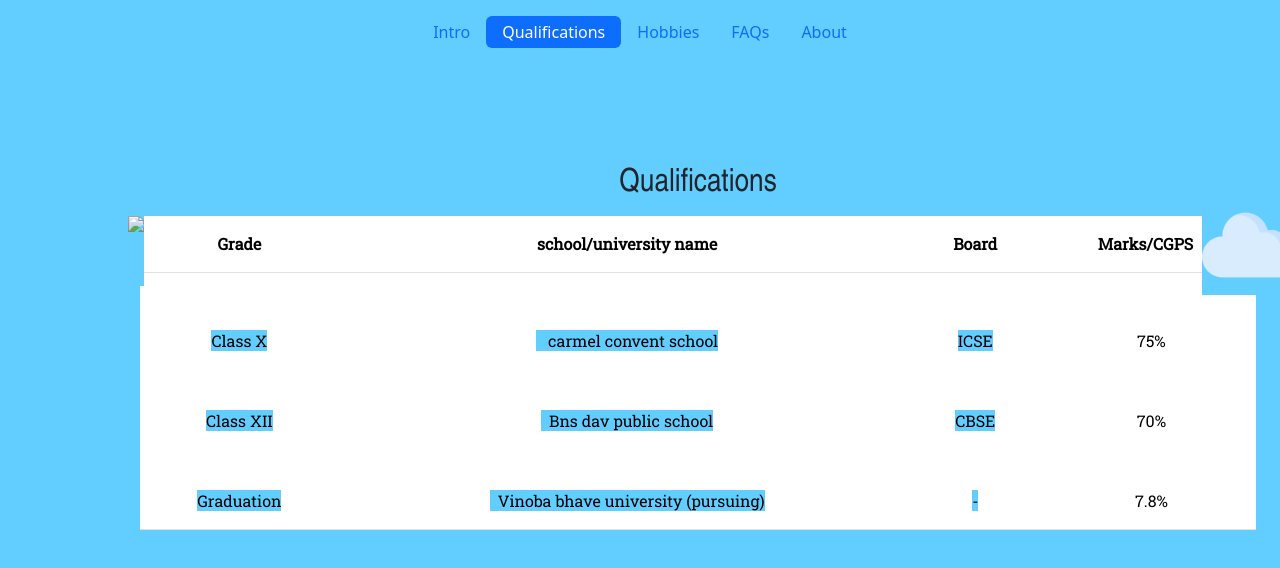
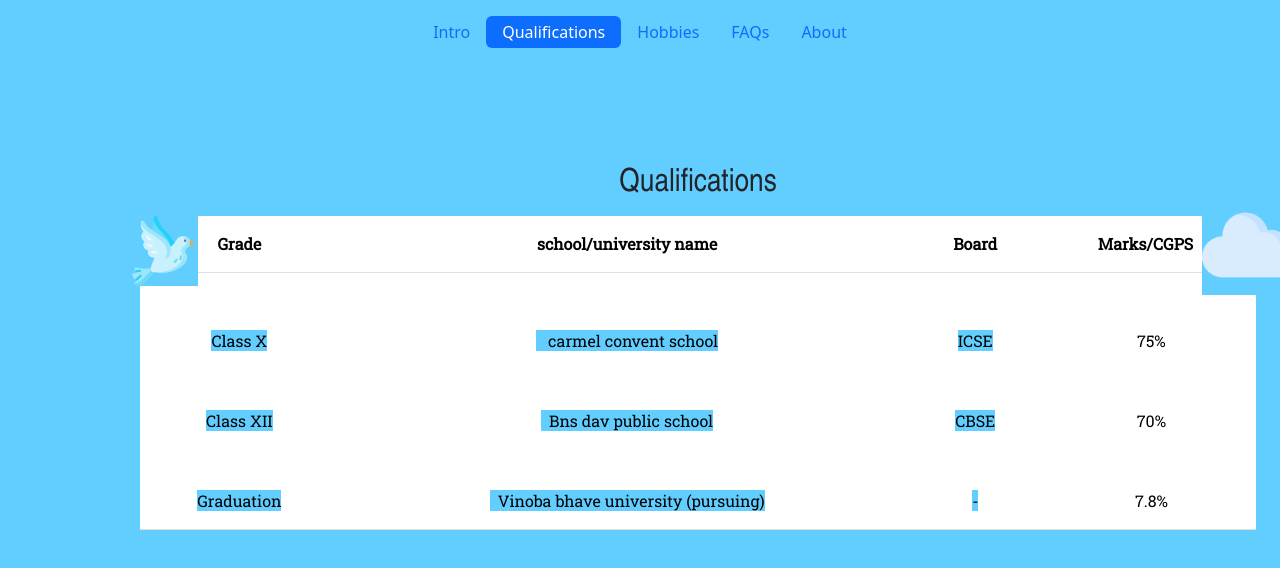
Before and after one commit to ADIB-AFSAR/Adib_Portfolio, a plain HTML site: page qualifications.html in a window 1280 px wide. Shown: the top 568 px of the page. Drawn offline with nearby package versions, Linux system fonts and the light colour scheme; the site is published under a folder, as on GitHub Pages, so addresses that start at the root find nothing.

Commit message:
Update qualifications.html

```diff
--- a/qualifications.html
+++ b/qualifications.html
@@ -34,7 +34,7 @@
     </caption>
     <img class="top-cloud col-xl-2 col-md-2" src="cloud-computing.png" alt="cloud-photo" height="80px">
     <table class="table" >
-         <img src="/dove.png" class="quali-bird" height="70px">
+         <img src="dove.png" class="quali-bird" height="70px">
         <tr>
             <th>Grade</th>
             <th>school/university name </th>
```
